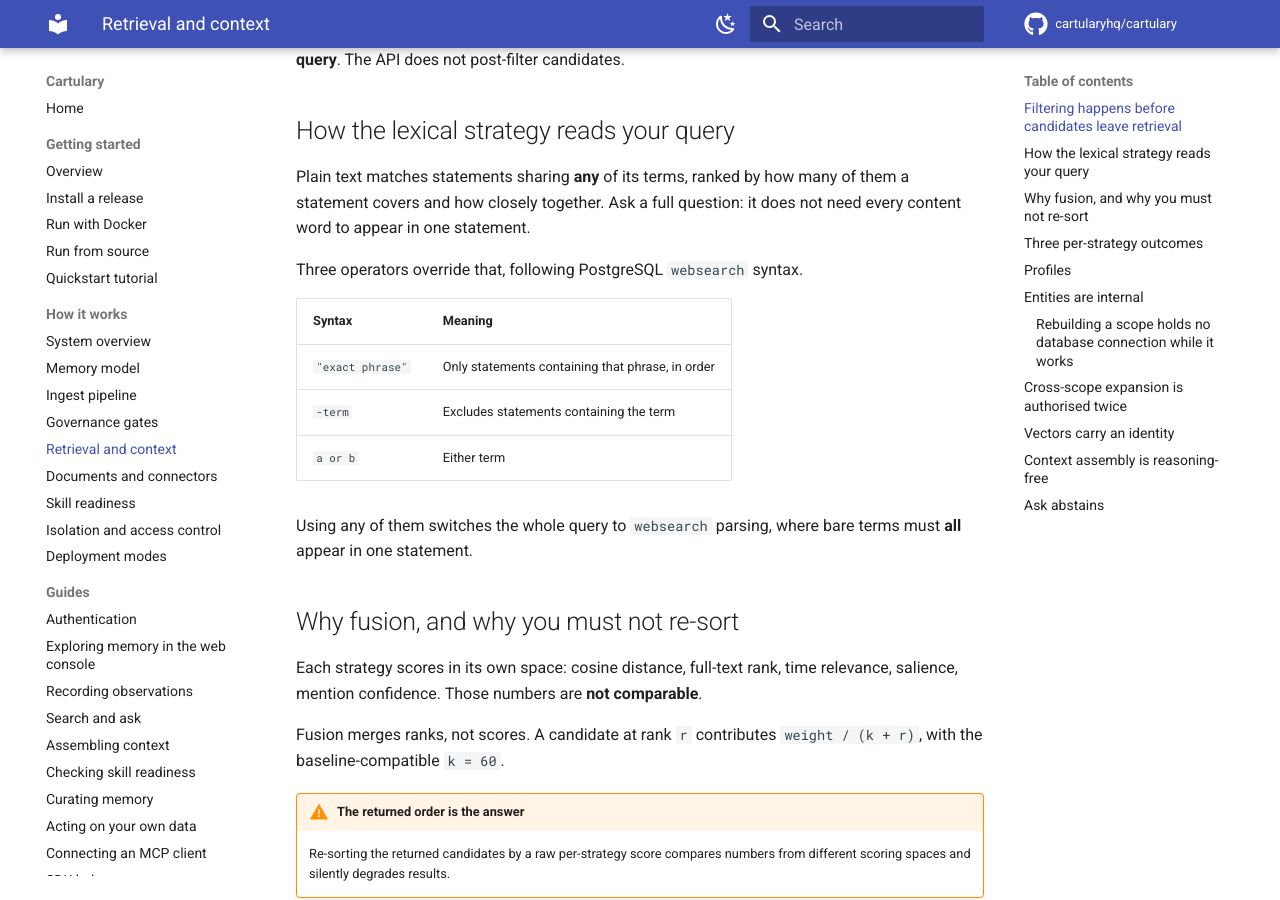
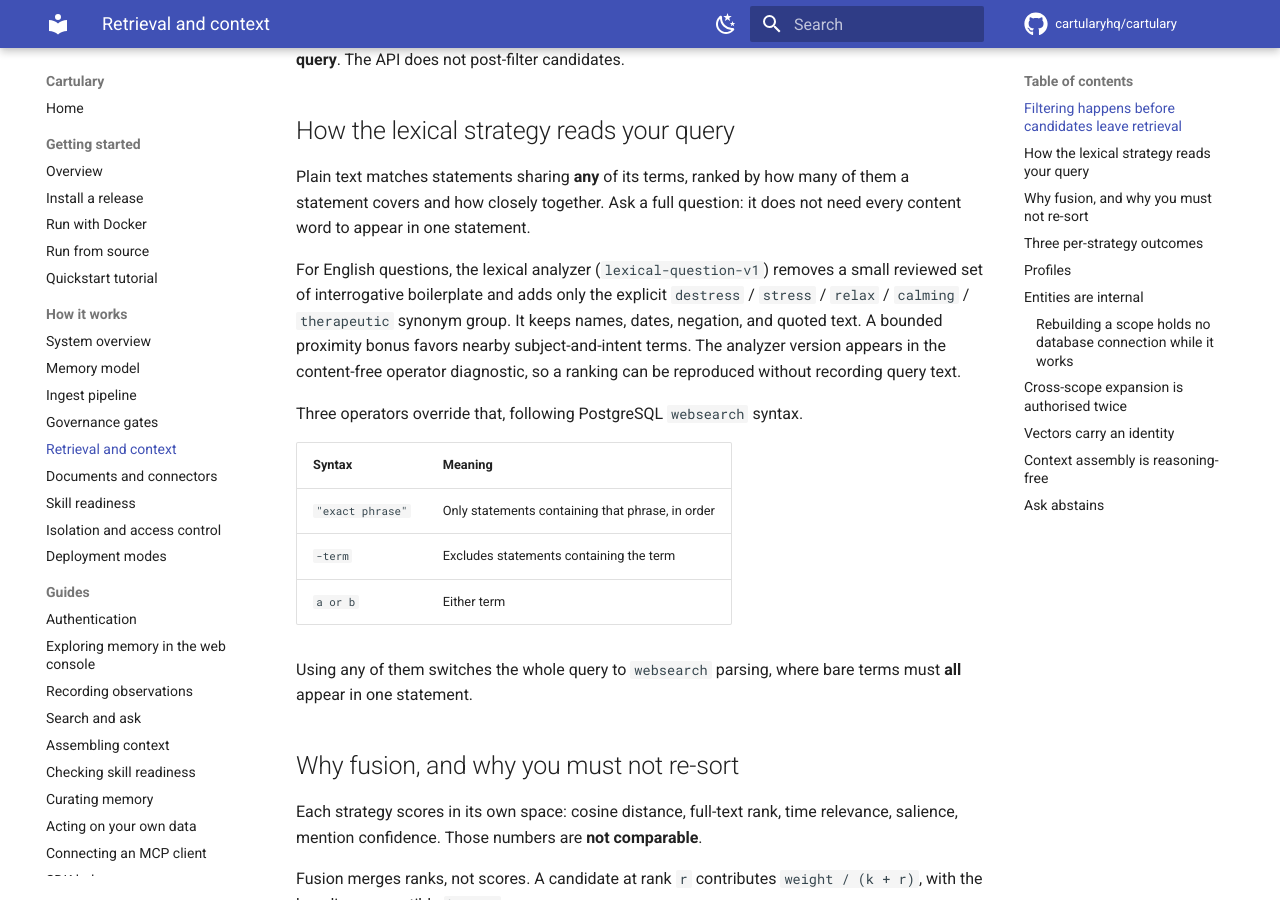
Before and after one commit to cartularyhq/cartulary, an MkDocs documentation site: the page built from docs/concepts/retrieval.md, in a window 1280 px wide and 900 px high, scrolled down 496 px. Built offline with MkDocs 1.6.1 and Material for MkDocs 9.7.7, drawn with Linux system fonts in a browser that asks for light colours; comment, search, counter and statistics services are not loaded.

Commit message:
Improve lexical question ranking

```diff
--- a/docs/concepts/retrieval.md
+++ b/docs/concepts/retrieval.md
@@ -31,6 +31,13 @@ filters **inside its query**. The API does not post-filter candidates.
 Plain text matches statements sharing **any** of its terms, ranked by how many
 of them a statement covers and how closely together. Ask a full question: it
 does not need every content word to appear in one statement.
+
+For English questions, the lexical analyzer (`lexical-question-v1`) removes a
+small reviewed set of interrogative boilerplate and adds only the explicit
+`destress` / `stress` / `relax` / `calming` / `therapeutic` synonym group. It
+keeps names, dates, negation, and quoted text. A bounded proximity bonus favors
+nearby subject-and-intent terms. The analyzer version appears in the content-free
+operator diagnostic, so a ranking can be reproduced without recording query text.
 
 Three operators override that, following PostgreSQL `websearch` syntax.
 
```
Also changed, not shown: specs/architecture/retrieval-entity-context.md (+8 -0 lines), 4 other files.
